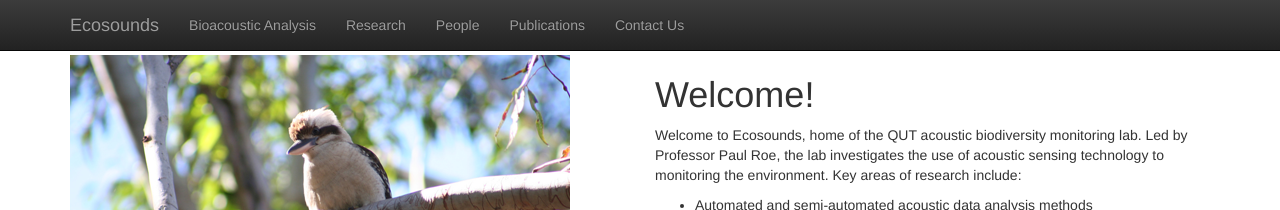
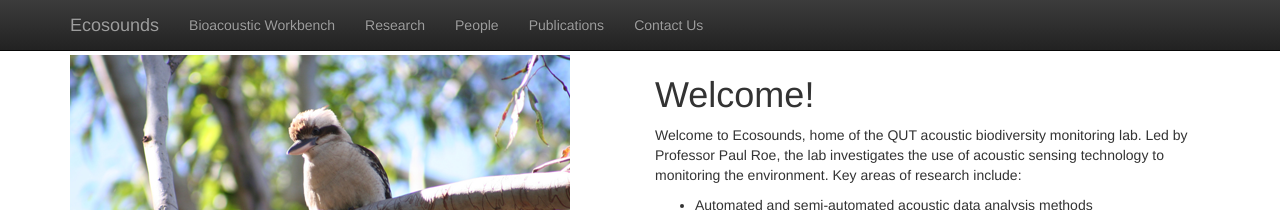
Before and after one commit to QutEcoacoustics/research-blog, a Jekyll site: the page built from index.html, in a window 1280 px wide. Shown: the top 210 px of the page. Built offline with Jekyll 4.4.1, drawn with Linux system fonts in a browser that asks for light colours; nearby versions of some CDN libraries; Markdown is read by kramdown in place of the engine named in the settings.

Commit message:
closes #2 closes #1

```diff
--- a/_layouts/default.html
+++ b/_layouts/default.html
@@ -35,11 +35,11 @@
         <!-- Collect the nav links, forms, and other content for toggling -->
         <div class="collapse navbar-collapse" id="ecosounds-navbar-collapse">
             <ul class="nav navbar-nav">
-                <li><a href="/bioanalysis/bioanalysis.html">Bioacoustic Analysis</a></li>
+                <li><a href="http://baw.ecosounds.org">Bioacoustic Workbench</a></li>
                 <li><a href="/research/research.html">Research</a></li>
                 <li><a href="/people/people.html">People</a></li>
                 <li><a class="extra" href="/publications/publications.html">Publications</a></li>
-                <li><a href="/contact/contact.html">Contact Us</a></li>
+                <li><a href="http://baw.ecosounds.org/contact_us">Contact Us</a></li>
             </ul>
         </div>
         <!-- /.navbar-collapse -->
```
Also changed, not shown: contact/contact.html (+4 -3 lines).
